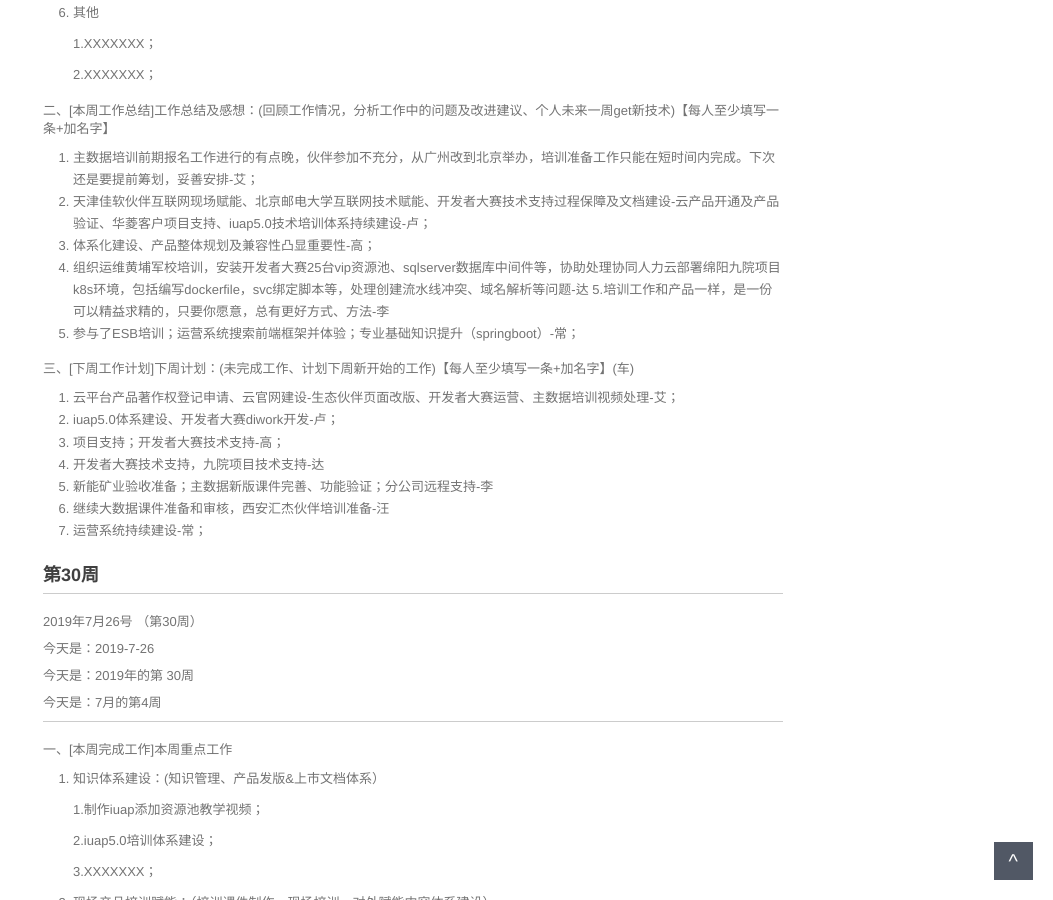
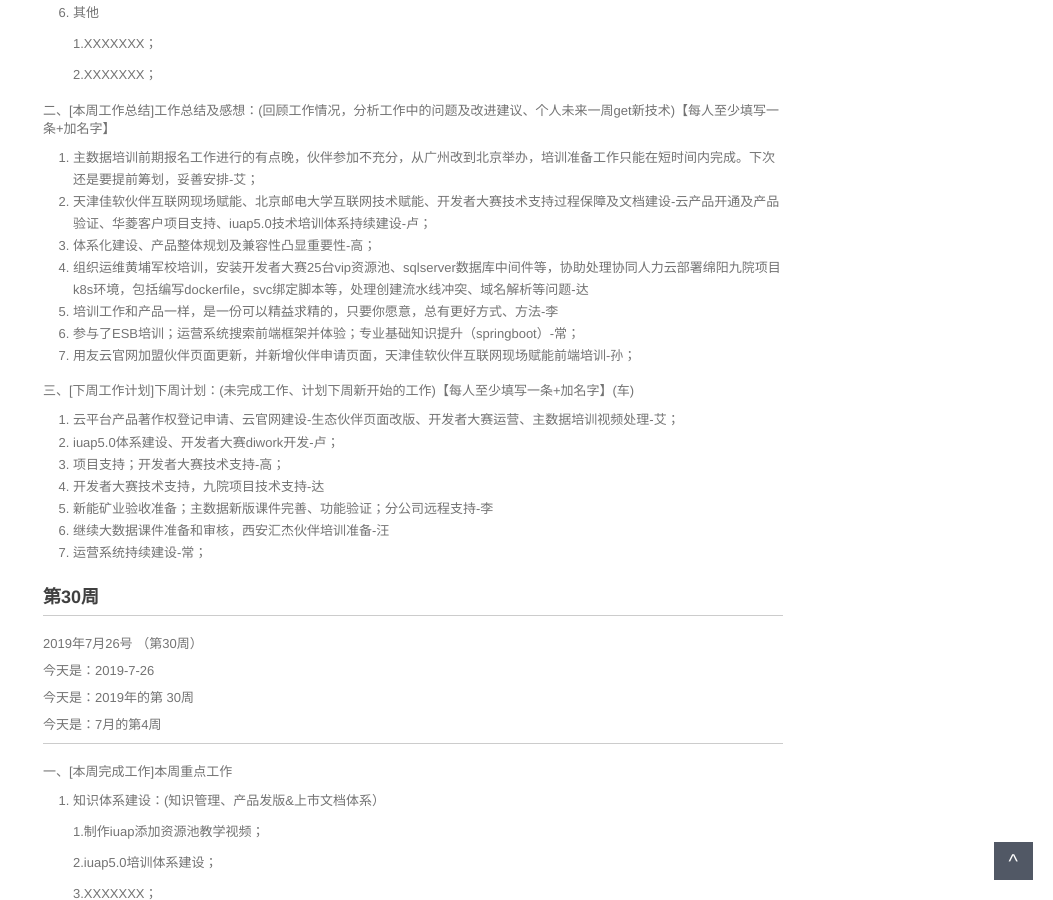
Before and after one commit to walllFlower/blog, a Jekyll site: the page built from _posts/2018-07-17-day_report_cxz.md, in a window 1280 px wide and 900 px high, scrolled down 1249 px. Shown: the whole window, without its empty margins (227-1280 px from the left). Built offline with Jekyll 4.4.1, drawn with Linux system fonts in a browser that asks for light colours; comment, search, counter and statistics services are not loaded.

Commit message:
Update 2018-07-17-day_report_cxz.md

```diff
--- a/_posts/2018-07-17-day_report_cxz.md
+++ b/_posts/2018-07-17-day_report_cxz.md
@@ -82,8 +82,9 @@ categories: 技术运营工作周报
 2. 天津佳软伙伴互联网现场赋能、北京邮电大学互联网技术赋能、开发者大赛技术支持过程保障及文档建设-云产品开通及产品验证、华菱客户项目支持、iuap5.0技术培训体系持续建设-卢；
 3. 体系化建设、产品整体规划及兼容性凸显重要性-高；
 4. 组织运维黄埔军校培训，安装开发者大赛25台vip资源池、sqlserver数据库中间件等，协助处理协同人力云部署绵阳九院项目k8s环境，包括编写dockerfile，svc绑定脚本等，处理创建流水线冲突、域名解析等问题-达
-5.培训工作和产品一样，是一份可以精益求精的，只要你愿意，总有更好方式、方法-李
+5. 培训工作和产品一样，是一份可以精益求精的，只要你愿意，总有更好方式、方法-李
 6. 参与了ESB培训；运营系统搜索前端框架并体验；专业基础知识提升（springboot）-常；
+7. 用友云官网加盟伙伴页面更新，并新增伙伴申请页面，天津佳软伙伴互联网现场赋能前端培训-孙；
 
 三、[下周工作计划]下周计划：(未完成工作、计划下周新开始的工作)【每人至少填写一条+加名字】(车)
 
```
